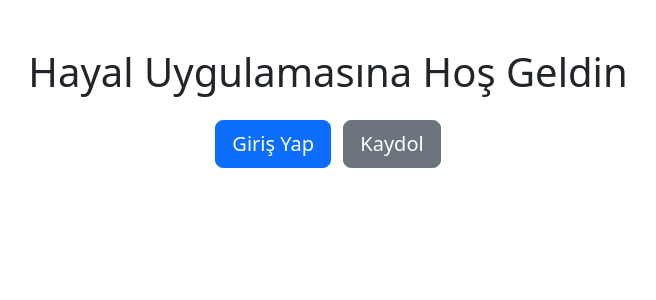
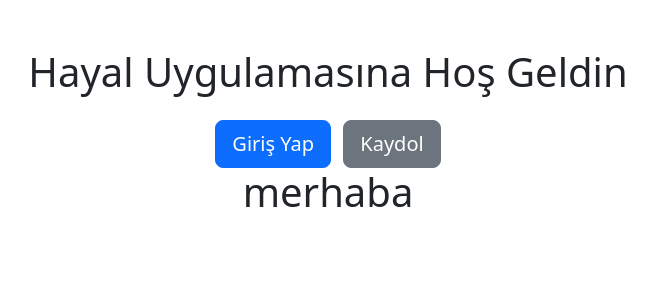
Before and after one commit to bayramert/dreamlist, a Flask app: page / in a window 1280 px wide. Shown: the top 300 px of the page, without its empty margins (312-968 px from the left). Run offline with Flask 3, Linux system fonts and the light colour scheme.

Commit message:
merhaba yazısı eklendi

```diff
--- a/templates/home.html
+++ b/templates/home.html
@@ -6,6 +6,7 @@
     <div class="mt-4">
         <a class="btn btn-primary btn-lg me-2" href="/login">Giriş Yap</a>
         <a class="btn btn-secondary btn-lg" href="/register">Kaydol</a>
+        <h1>merhaba</h1>
     </div>
 </div>
 {% endblock %}
```
